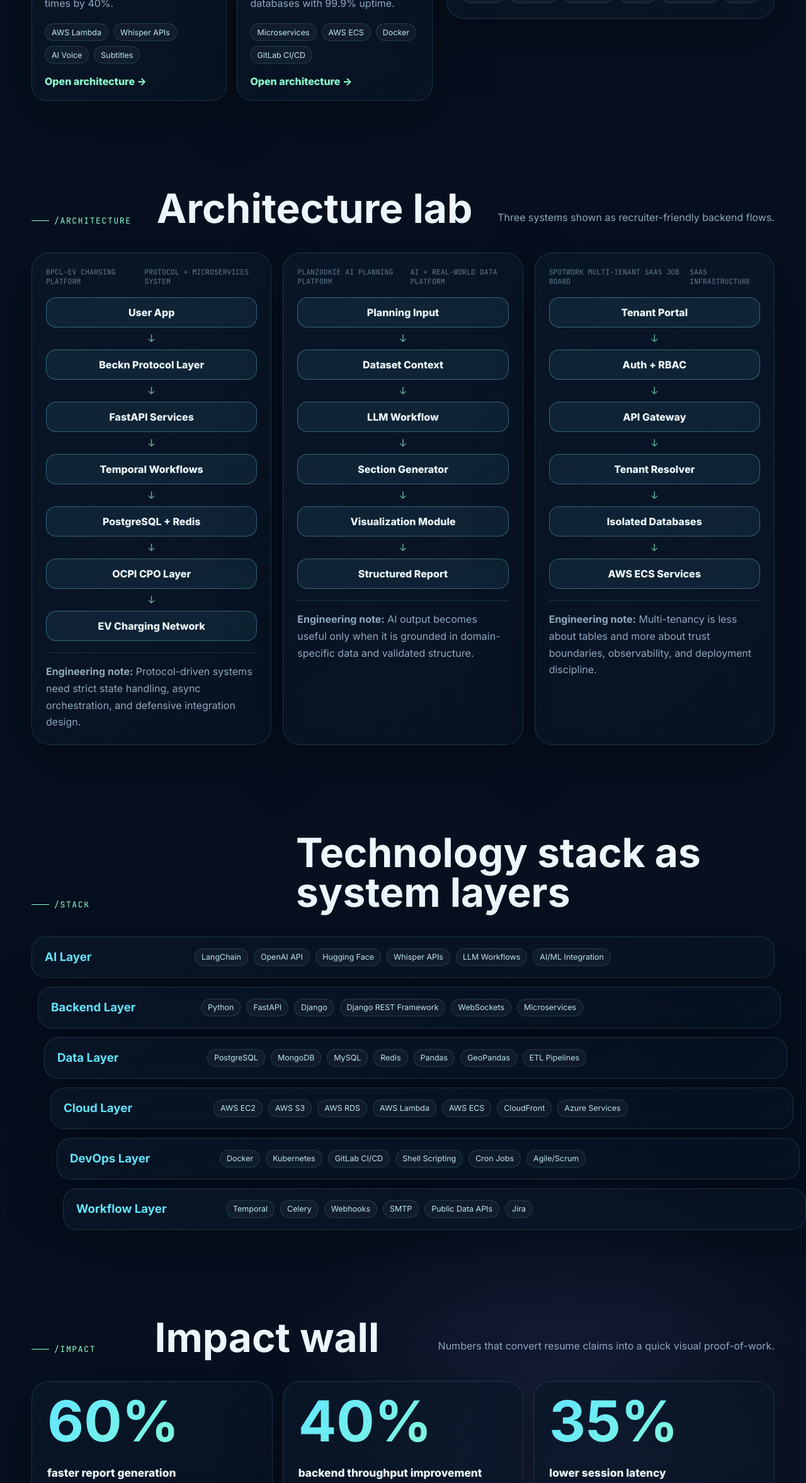
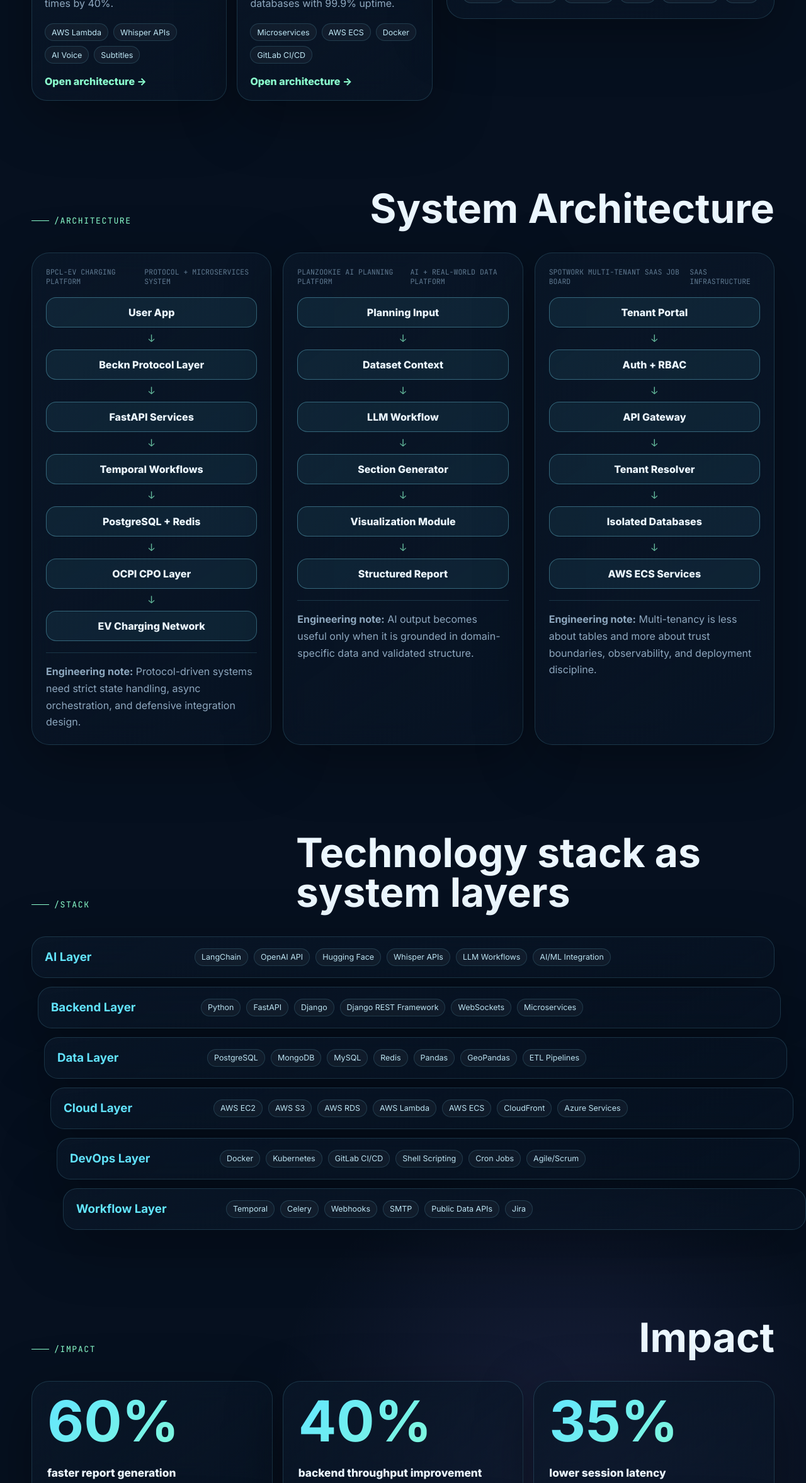
Before and after one commit to atal98/portfolio, a React (Vite) app: page / in a window 1280 px wide. Shown: the part 2042-4397 px from the top of the page at 63% size. Built offline with nearby package versions, Linux system fonts and the light colour scheme.

Commit message:
refactor: update section headings for clarity in Architecture and Impact sections

```diff
--- a/src/main.jsx
+++ b/src/main.jsx
@@ -240,8 +240,7 @@ function ArchitectureSection() {
     <section id="architecture" className="section-shell architecture-section">
       <div className="section-heading compact" data-reveal>
         <div className="eyebrow">/architecture</div>
-        <h2>Architecture lab</h2>
-        <p>Three systems shown as recruiter-friendly backend flows.</p>
+        <h2>System Architecture</h2>
       </div>
       <div className="architecture-grid">
         {featured.map((project, index) => (
@@ -285,8 +284,7 @@ function ImpactSection() {
     <section id="impact" className="section-shell impact-section">
       <div className="section-heading compact" data-reveal>
         <div className="eyebrow">/impact</div>
-        <h2>Impact wall</h2>
-        <p>Numbers that convert resume claims into a quick visual proof-of-work.</p>
+        <h2>Impact</h2>
       </div>
       <div className="impact-grid">
         {impactStats.map((stat, index) => (
```
